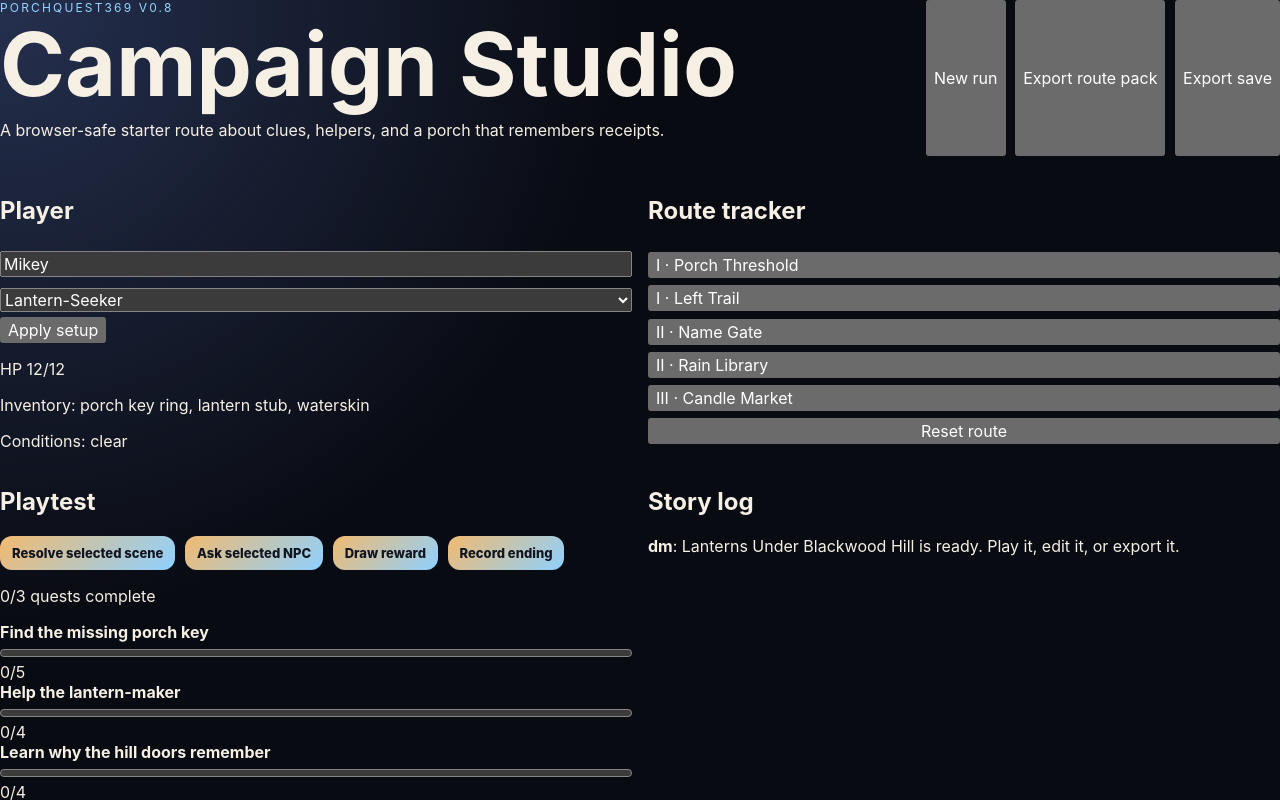
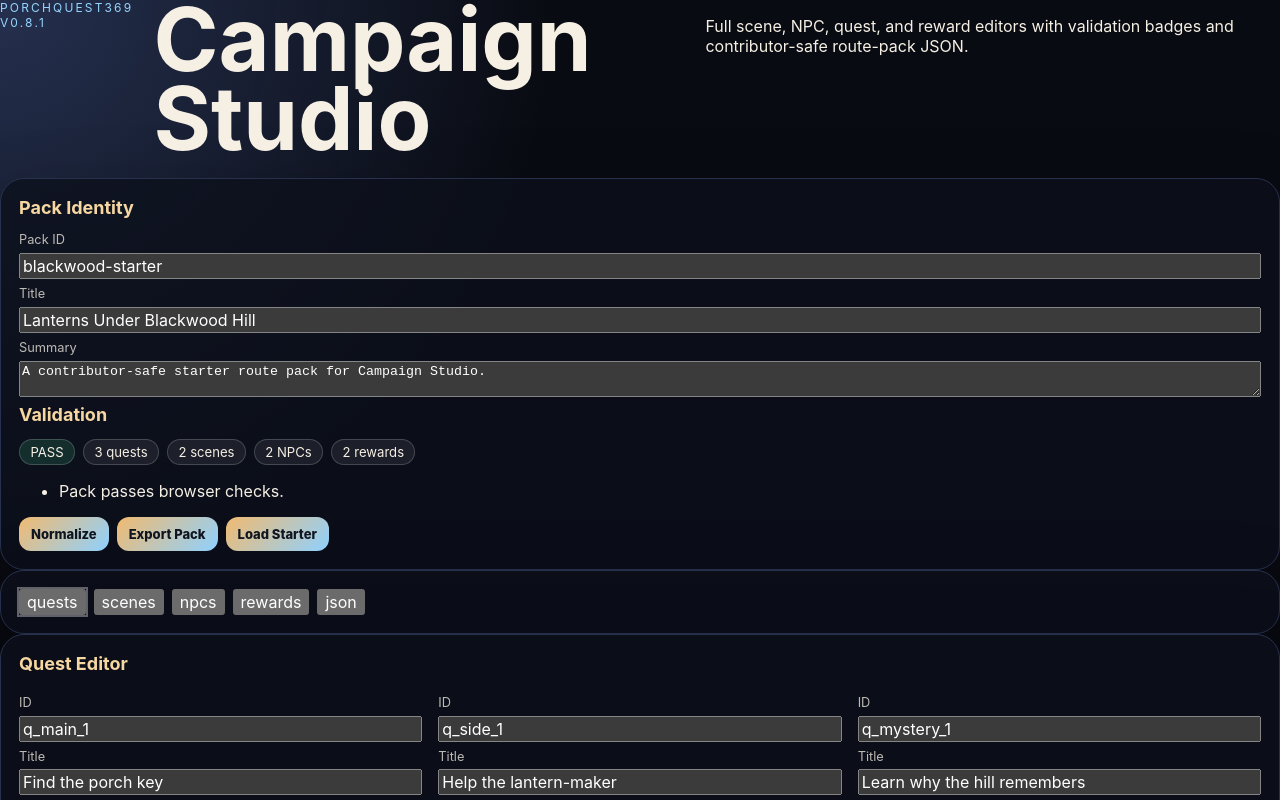
Before and after one commit to MichaelWave369/PorchQuest369, a React (Vite) app in the folder apps/web/: page / in a window 1280 px wide. Shown: the top 800 px of the page. Built offline with nearby package versions, Linux system fonts and the light colour scheme.

Commit message:
Switch Pages app to Campaign Studio v0.8.1

```diff
--- a/apps/web/src/main.jsx
+++ b/apps/web/src/main.jsx
@@ -5,10 +5,12 @@ import './v7.css';
 import './v8.css';
 import './v9.css';
 import './v10.css';
-import AppV10 from './AppV10.jsx';
+import './v11.css';
+import './v12.css';
+import AppV12 from './AppV12.jsx';
 
 createRoot(document.getElementById('root')).render(
   <React.StrictMode>
-    <AppV10 />
+    <AppV12 />
   </React.StrictMode>
 );
```
